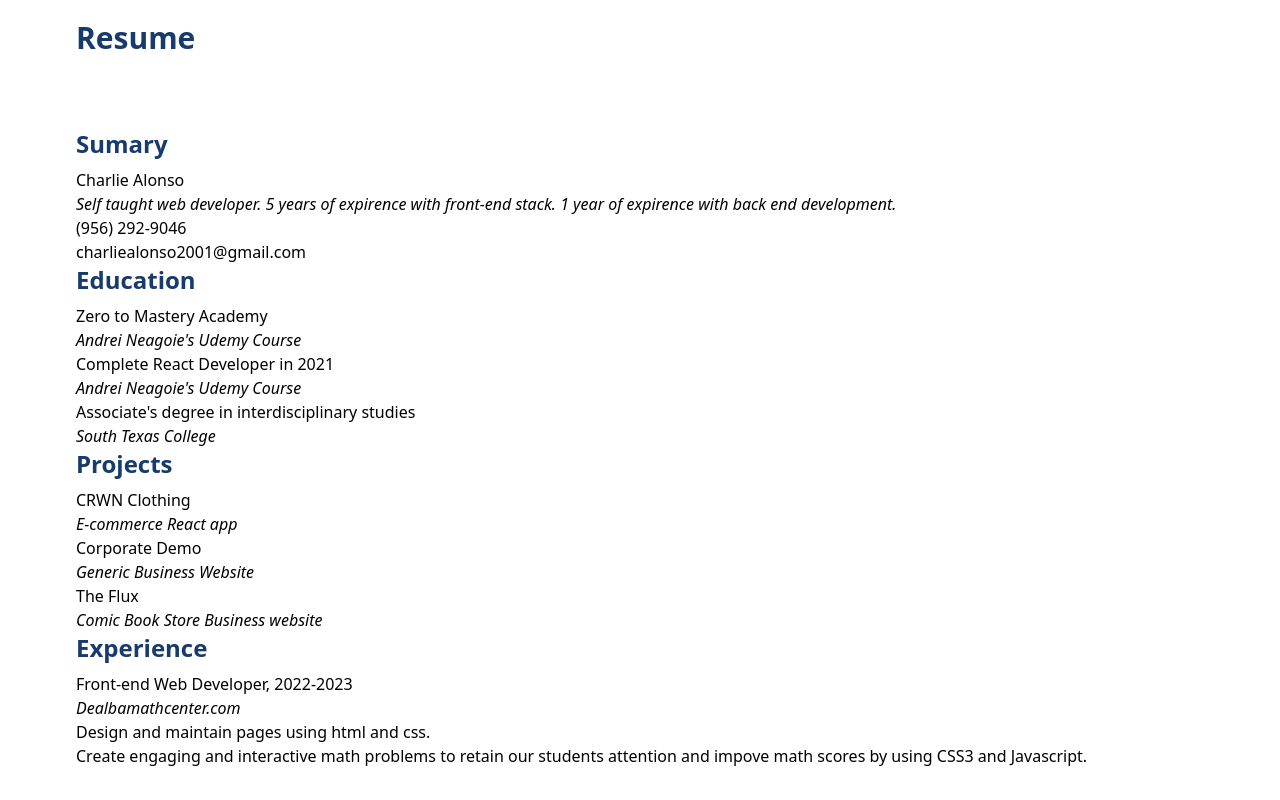
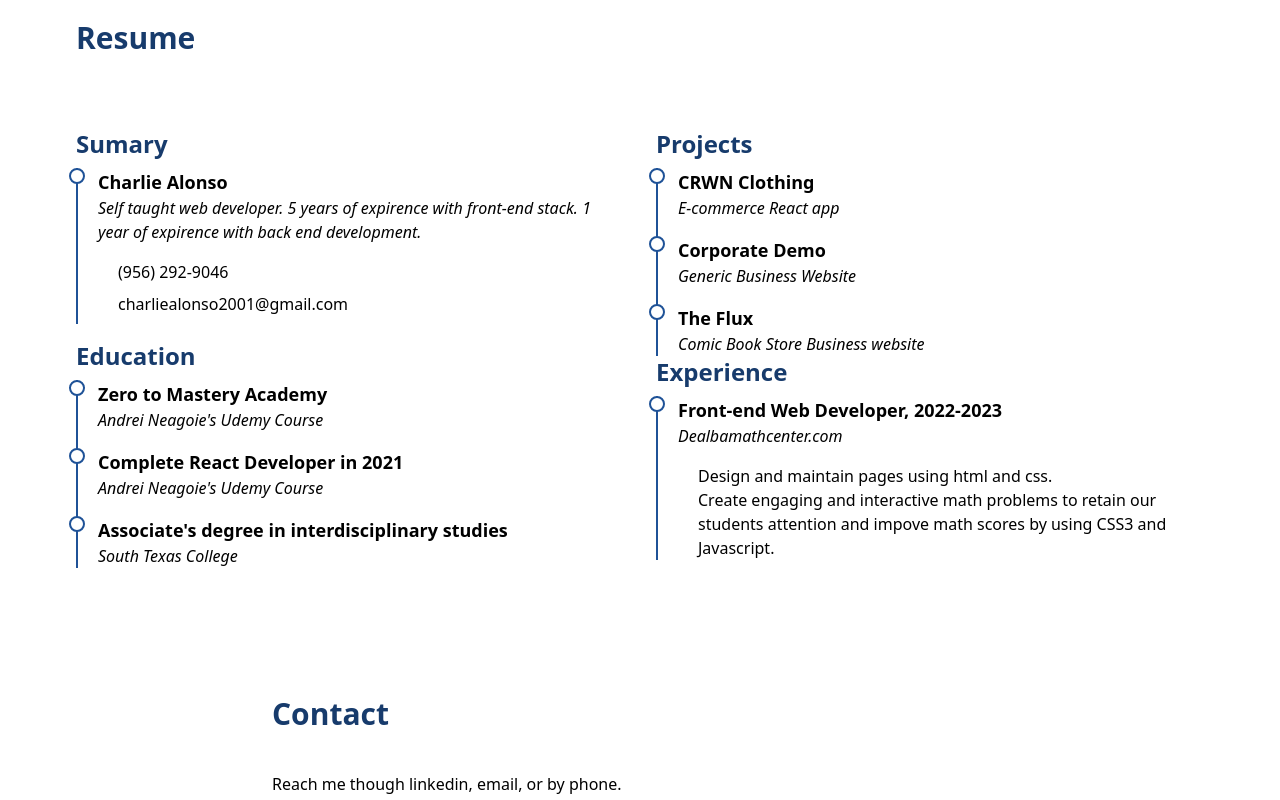
Before and after one commit to Charlie025x/myPortfolio-tailwind, a React (Vite) app: page / in a window 1280 px wide. Shown: the part 1900-2700 px from the top of the page. Built offline with nearby package versions, Linux system fonts and the light colour scheme.

Commit message:
added blue bullets and lines to resume items

```diff
--- a/src/components/main.jsx
+++ b/src/components/main.jsx
@@ -108,6 +108,15 @@ export default function Main() {
 
               <div className="h-16">
                 <span className="mb-2 block font-semibold">
+                  Tailwind <i className="val">85%</i>
+                </span>
+                <div className="h-3 w-full bg-[#dce8f8]">
+                  <div className="h-3 w-[85%] bg-[#149ddd]"></div>
+                </div>
+              </div>
+
+              <div className="h-16">
+                <span className="mb-2 block font-semibold">
                   Git <i className="val">90%</i>
                 </span>
                 <div className="h-3 w-full bg-[#dce8f8]">
@@ -130,54 +139,58 @@ export default function Main() {
             {/* <p>Magnam dolores commodi suscipit. Necessitatibus eius consequatur ex aliquid fuga eum quidem. Sit sint consectetur velit. Quisquam quos quisquam cupiditate. Et nemo qui impedit suscipit alias ea. Quia fugiat sit in iste officiis commodi quidem hic quas.</p> */}
           </div>
 
-          <div className="row">
-            <div className="col-lg-6" data-aos="fade-up">
+          <div className="gap-8 lg:flex">
+            <div className="lg:w-2/4" data-aos="fade-up">
               <h3 className="mb-2 text-2xl font-bold text-[#173b6c]">Sumary</h3>
-              <div className="resume-item pb-0">
-                <h4>Charlie Alonso</h4>
-                <p>
+              <div className="relative border-l-2 border-[#1f5297] pb-0 pl-5 before:absolute before:left-[-9px] before:top-[0px] before:h-4 before:w-4 before:rounded-full before:border-2 before:border-[#1f5297] before:bg-white">
+                <h4 className="text-lg font-bold">Charlie Alonso</h4>
+                <p className="pb-4">
                   <em>
                     Self taught web developer. 5 years of expirence with
                     front-end stack. 1 year of expirence with back end
                     development.
                   </em>
                 </p>
-                <ul>
-                  <li>(956) 292-9046</li>
-                  <li>charliealonso2001@gmail.com</li>
+                <ul className="mb-4 pl-5">
+                  <li className="pb-2">(956) 292-9046</li>
+                  <li className="pb-2">charliealonso2001@gmail.com</li>
                 </ul>
               </div>
 
               <h3 className="mb-2 text-2xl font-bold text-[#173b6c]">
                 Education
               </h3>
-              <div className="resume-item">
-                <h4>Zero to Mastery Academy</h4>
+              <div className="relative border-l-2 border-[#1f5297] pb-0 pl-5 before:absolute before:left-[-9px] before:top-[0px] before:h-4 before:w-4 before:rounded-full before:border-2 before:border-[#1f5297] before:bg-white">
+                <h4 className="text-lg font-bold">Zero to Mastery Academy</h4>
                 {/* <h5>2015 - 2016</h5> */}
-                <p>
+                <p className="pb-4">
                   <em>Andrei Neagoie's Udemy Course</em>
                 </p>
               </div>
-              <div className="resume-item">
-                <h4>Complete React Developer in 2021</h4>
-                <p>
+              <div className="relative border-l-2 border-[#1f5297] pb-0 pl-5 before:absolute before:left-[-9px] before:top-[0px] before:h-4 before:w-4 before:rounded-full before:border-2 before:border-[#1f5297] before:bg-white">
+                <h4 className="text-lg font-bold">
+                  Complete React Developer in 2021
+                </h4>
+                <p className="pb-4">
                   <em>Andrei Neagoie's Udemy Course</em>
                 </p>
               </div>
-              <div className="resume-item">
-                <h4>Associate's degree in interdisciplinary studies</h4>
-                <p>
+              <div className="relative border-l-2 border-[#1f5297] pb-0 pl-5 before:absolute before:left-[-9px] before:top-[0px] before:h-4 before:w-4 before:rounded-full before:border-2 before:border-[#1f5297] before:bg-white">
+                <h4 className="text-lg font-bold">
+                  Associate's degree in interdisciplinary studies
+                </h4>
+                <p className="pb-0">
                   <em>South Texas College</em>
                 </p>
               </div>
             </div>
-            <div className="col-lg-6" data-aos="fade-up" data-aos-delay="100">
+            <div className="lg:w-2/4" data-aos="fade-up" data-aos-delay="100">
               <h3 className="mb-2 text-2xl font-bold text-[#173b6c]">
                 Projects
               </h3>
-              <div className="resume-item">
-                <h4>CRWN Clothing</h4>
-                <p>
+              <div className="relative border-l-2 border-[#1f5297] pb-0 pl-5 before:absolute before:left-[-9px] before:top-[0px] before:h-4 before:w-4 before:rounded-full before:border-2 before:border-[#1f5297] before:bg-white">
+                <h4 className="text-lg font-bold">CRWN Clothing</h4>
+                <p className="pb-4">
                   <em>E-commerce React app</em>
                 </p>
                 {/* <ul>
@@ -187,9 +200,9 @@ export default function Main() {
                       <li>Oversee the efficient use of production project budgets ranging from $2,000 - $25,000</li>
                   </ul> */}
               </div>
-              <div className="resume-item">
-                <h4>Corporate Demo</h4>
-                <p>
+              <div className="relative border-l-2 border-[#1f5297] pb-0 pl-5 before:absolute before:left-[-9px] before:top-[0px] before:h-4 before:w-4 before:rounded-full before:border-2 before:border-[#1f5297] before:bg-white">
+                <h4 className="text-lg font-bold">Corporate Demo</h4>
+                <p className="pb-4">
                   <em>Generic Business Website</em>
                 </p>
                 {/* <ul>
@@ -199,9 +212,9 @@ export default function Main() {
                       <li>Oversee the efficient use of production project budgets ranging from $2,000 - $25,000</li>
                   </ul> */}
               </div>
-              <div className="resume-item">
-                <h4>The Flux</h4>
-                <p>
+              <div className="relative border-l-2 border-[#1f5297] pb-0 pl-5 before:absolute before:left-[-9px] before:top-[0px] before:h-4 before:w-4 before:rounded-full before:border-2 before:border-[#1f5297] before:bg-white">
+                <h4 className="text-lg font-bold">The Flux</h4>
+                <p className="pb-0">
                   <em>Comic Book Store Business website</em>
                 </p>
                 {/* <ul>
@@ -225,12 +238,14 @@ export default function Main() {
               <h3 className="mb-2 text-2xl font-bold text-[#173b6c]">
                 Experience
               </h3>
-              <div className="resume-item">
-                <h4>Front-end Web Developer, 2022-2023</h4>
-                <p>
+              <div className="relative border-l-2 border-[#1f5297] pb-0 pl-5 before:absolute before:left-[-9px] before:top-[0px] before:h-4 before:w-4 before:rounded-full before:border-2 before:border-[#1f5297] before:bg-white">
+                <h4 className="text-lg font-bold">
+                  Front-end Web Developer, 2022-2023
+                </h4>
+                <p className="pb-4">
                   <em>Dealbamathcenter.com</em>
                 </p>
-                <ul>
+                <ul className="pl-5">
                   <li>Design and maintain pages using html and css.</li>
                   <li>
                     Create engaging and interactive math problems to retain our
```
